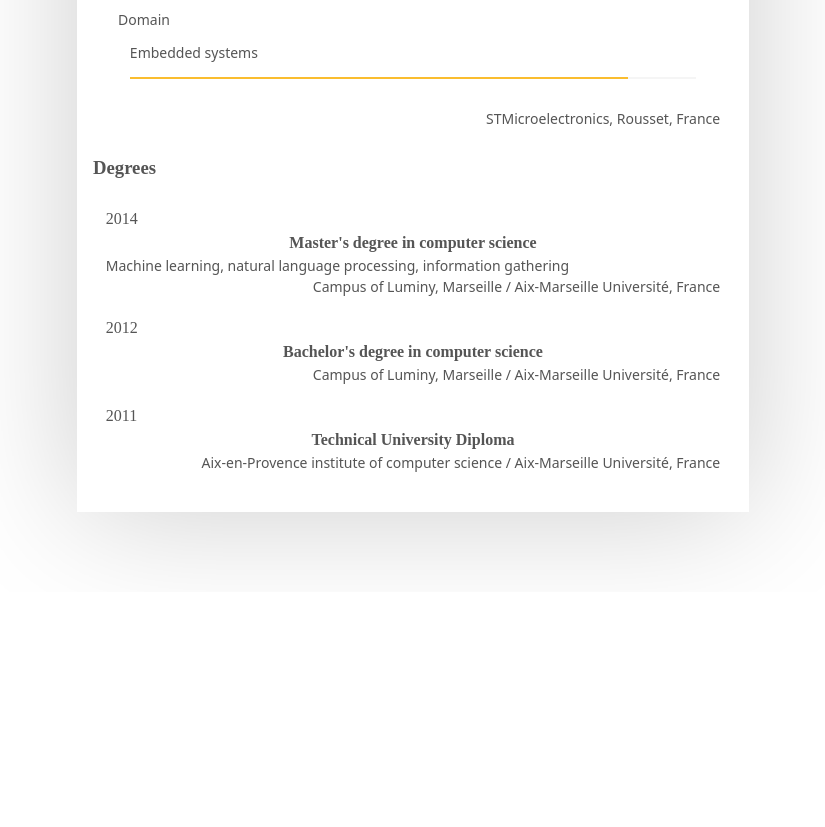
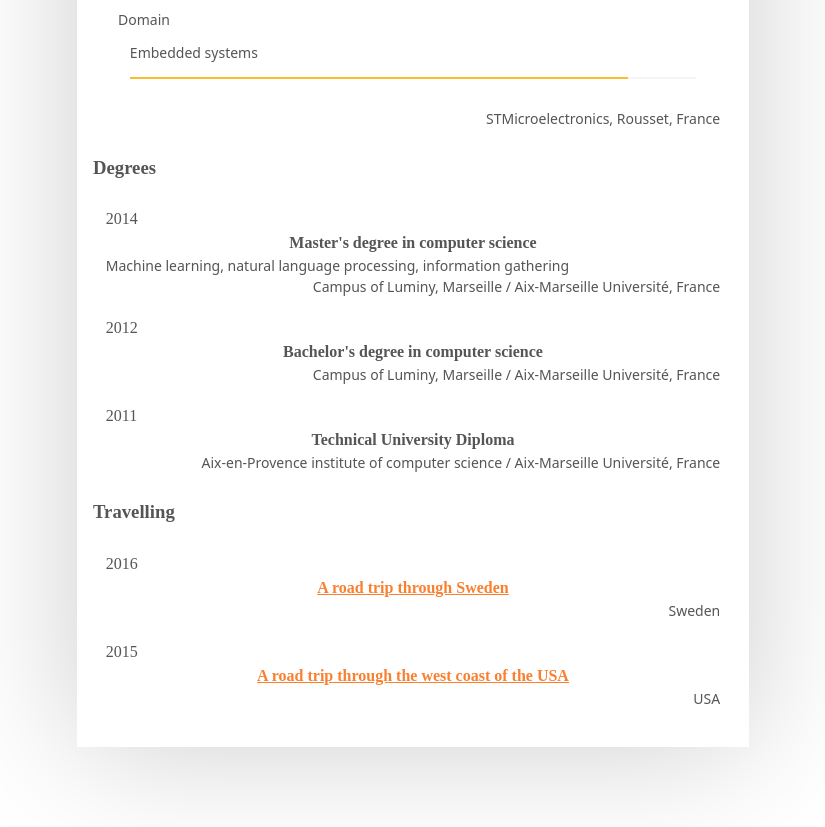
Before and after one commit to guiben/guiben.github.io, a plain HTML site: page index.html in a window 1280 px wide. Shown: the part 2295-3122 px from the top of the page, without its empty margins (227-1052 px from the left). Before the commit the page ends 2887 px from the top, so only its background shows below. Drawn offline with Linux system fonts and the light colour scheme; a web font is replaced by a local one.

Commit message:
Add maps links

```diff
--- a/index.html
+++ b/index.html
@@ -265,6 +265,19 @@
 					<div class="location">Aix-en-Provence institute of computer science / Aix-Marseille Université, France</div>
 				</li>
 			</ul>
+			<h3 class="category-title">Travelling</h3>
+			<ul>
+				<li class="entry">
+					<div class="date">2016</div>
+					<div class="sum-up"><a href="travel/sverige/roadtrip/2016/map/index.html">A road trip through Sweden</a></div>
+					<div class="location">Sweden</div>
+				</li>
+				<li class="entry">
+					<div class="date">2015</div>
+					<div class="sum-up"><a href="travel/usa/roadtrip/2015/map/index.html">A road trip through the west coast of the USA</a></div>
+					<div class="location">USA</div>
+				</li>
+			</ul>
 		</div>
 	</div>
 </body>
--- a/style/main.css
+++ b/style/main.css
@@ -113,3 +113,7 @@ h2 {
 	padding-top: 1em;
 	color: #333;
 }
+
+a {
+	color: #fa7f2f;
+}
```
